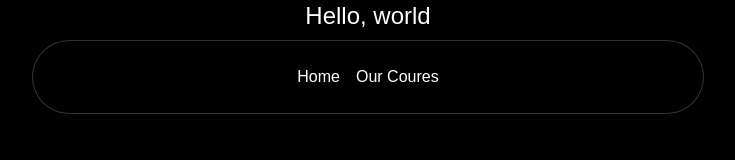
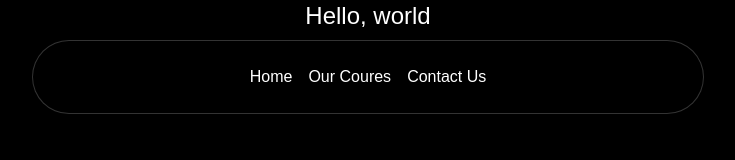
Before and after one commit to anjany06/nextjs_project, a Next.js app: page / in a window 1280 px wide. Shown: the top 160 px of the page, without its empty margins (272-1007 px from the left). Built offline with nearby package versions, Linux system fonts and the light colour scheme.

Commit message:
`feat: updated layout and navbar components with additional elements and styles`

```diff
--- a/src/app/layout.tsx
+++ b/src/app/layout.tsx
@@ -29,7 +29,9 @@
       <body
         className={`${geistSans.variable} ${geistMono.variable} antialiased`}
       >
+        <div className="relative w-full flex items-center justify-center">
         <Navbar />
+        </div>
         {children}
       </body>
     </html>
--- a/src/app/page.tsx
+++ b/src/app/page.tsx
@@ -2,7 +2,10 @@
 
 export default function Home() {
   return (
+    // antiliased hamaraa font ko smooth krte hai
+  <main className="min-h-screen bg-black/[0.96] antialiased bg-grid-white/[0.02]">
 
-        <h1 className="text-2xl text-center">Hello, world</h1>
+    <h1 className="text-2xl text-center">Hello, world</h1>
+  </main>
   );
 }
--- a/src/components/Navbar.tsx
+++ b/src/components/Navbar.tsx
@@ -20,7 +20,7 @@
             <HoveredLink href="/branding">Branding</HoveredLink>
           </div> */}
       </MenuItem>
-      </Link>
+      </Link  >
       <MenuItem setActive={setActive} active={active} item = "Our Coures">
       <div className="flex flex-col space-y-4 text-sm">
       <HoveredLink href="/courses">All Courses</HoveredLink>
@@ -30,6 +30,10 @@
       <HoveredLink href="/courses">Music Production</HoveredLink>
       </div>
       </MenuItem>
+      <Link href = {"/contact"}>
+      <MenuItem setActive={setActive} active={active} item = "Contact Us">
+      </MenuItem>
+      </Link>
       </Menu>
     </div>
   )
--- a/src/components/ui/navbar-menu.tsx
+++ b/src/components/ui/navbar-menu.tsx
@@ -38,7 +38,7 @@
           animate={{ opacity: 1, scale: 1, y: 0 }}
           transition={transition}
         >
-          {active === item && (
+          {active === item && children && (
             <div className="absolute top-[calc(100%_+_1.2rem)] left-1/2 transform -translate-x-1/2 pt-4">
               <motion.div
                 transition={transition}
```
